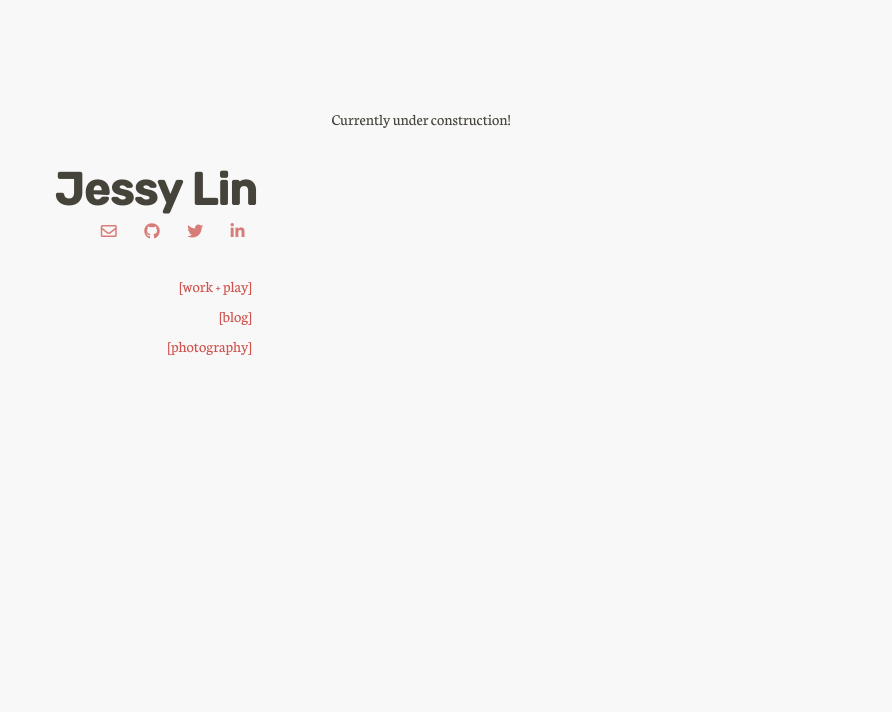
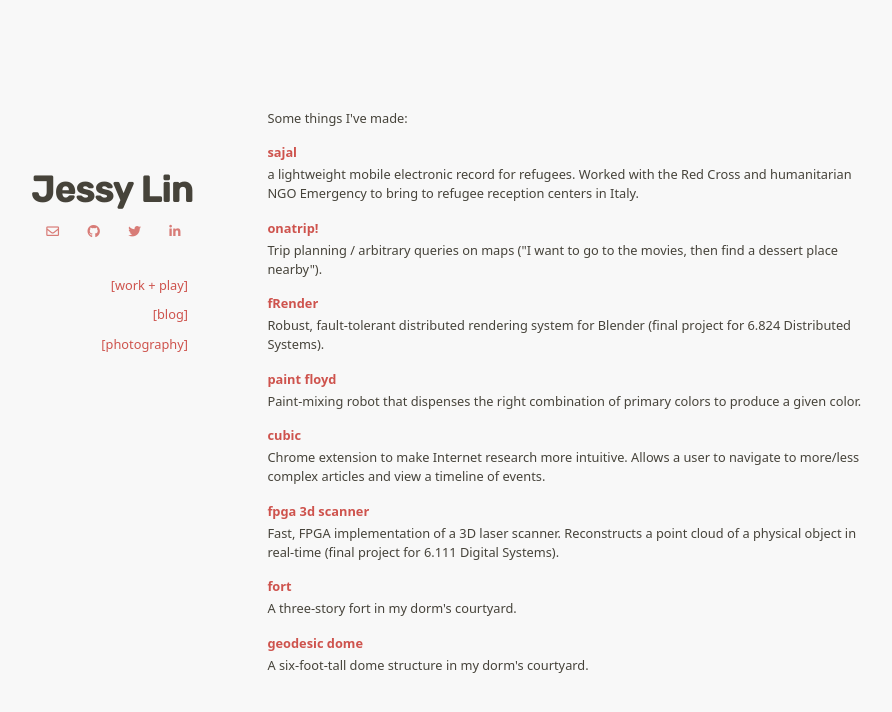
Before and after one commit to jlin816/jlin816.github.io, a Jekyll site: the page built from projects.html, in a window 1280 px wide. Shown: the top 712 px of the page, without its empty margins (151-1043 px from the left). Built offline with Jekyll 4.4.1, drawn with Linux system fonts in a browser that asks for light colours; nearby versions of some CDN libraries; some web fonts are replaced.

Commit message:
Some projects

```diff
--- /dev/null
+++ b/_data/projects.yml
@@ -0,0 +1,28 @@
+- title: sajal
+  description: a lightweight mobile electronic record for refugees. Worked with the Red Cross and humanitarian NGO Emergency to bring to refugee reception centers in Italy.
+
+- title: onatrip!
+  link: https://www.youtube.com/watch?v=gP2WblugDQM
+  description: Trip planning / arbitrary queries on maps ("I want to go to the movies, then find a dessert place nearby").
+
+- title: fRender
+  link: https://github.com/jlin816/fRender
+  description: Robust, fault-tolerant distributed rendering system for Blender (final project for 6.824 Distributed Systems).
+
+- title: paint floyd
+  link: https://devpost.com/software/paint-with-all-the-colors-of-the-rainbow
+  description: Paint-mixing robot that dispenses the right combination of primary colors to produce a given color.
+
+- title: cubic
+  link: https://devpost.com/software/cubic-9qu4ga
+  description: Chrome extension to make Internet research more intuitive. Allows a user to navigate to more/less complex articles and view a timeline of events.
+
+- title: fpga 3d scanner
+  link: https://www.dropbox.com/s/4g4yx86q6ocib5d/6.111FinalReport.pdf?dl=0o
+  description: Fast, FPGA implementation of a 3D laser scanner. Reconstructs a point cloud of a physical object in real-time (final project for 6.111 Digital Systems).
+
+- title: fort
+  description: A three-story fort in my dorm's courtyard.
+
+- title: geodesic dome
+  description: A six-foot-tall dome structure in my dorm's courtyard.
--- a/_layouts/base.html
+++ b/_layouts/base.html
@@ -20,9 +20,7 @@
         </header>
 
         <main>
-            <div class="content-container">
             {{ content }}
-            </div>
         </main>
 
     </div>
--- a/assets/main.scss
+++ b/assets/main.scss
@@ -5,16 +5,32 @@ $text-color: #46433A;
 $anchor-text-color: #CE534D;
 $background-color: #f8f8f8;
 
+// Other body fonts:
+// - Neuton
+
 body {
-	font-family: "Neuton", serif;
-    font-size: 1em;
+	font-family: "system-ui", sans-serif;
+    font-size: .8em;
 	color: $text-color;
 	background-color: $background-color;
+    line-height: 1.5;
 }
 
-h1, h2, h3 {
+h1 {
+    font-size: 2em;
+}
+
+h2 {
+    font-size: 1.5em;
+}
+
+h6 {
+    font-size: 11px;
+    font-weight: 100;
+}
+
+h1, h2, h3, h4, h5 {
     font-family: "Rubik", sans-serif;
-    font-size: 2em;
 }
 
 header {
@@ -26,6 +42,10 @@ header {
 main {
     flex: 1 1 auto;
     margin: 0 10%;
+}
+
+.text-content-container {
+    max-width: 600px;
 }
 
 .note {
@@ -77,7 +97,6 @@ h2 {
     display: flex;
     height: 100vh;
     padding: 0px 10px;
-    margin: auto;
 }
 
 /*** anchor tags ***/
@@ -102,6 +121,19 @@ a#name-link {
 	font-size: 2.8em;
 	margin-top: 0;
 	margin-bottom: 0;
+}
+
+/* Project page */
+.project {
+  margin-top: 15px;
+}
+
+.project-title {
+  font-weight: bold;
+}
+
+.project-description {
+  margin-top: 3px;
 }
 
 /* Photography page */
@@ -165,7 +197,7 @@ a#name-link {
 	.wrapper {
         flex-direction: row;
 		width: 85%;
-        margin-left: 10%;
+        margin-left: 5%;
 	}
 
     .sidebar-nav {
@@ -180,7 +212,6 @@ a#name-link {
 	}
 
     main {
-        overflow-y: scroll;
       margin: 0 5%;
       padding: 10% 0;
     }
--- a/index.html
+++ b/index.html
@@ -3,6 +3,7 @@ layout: base
 ---
 Hi! I'm a senior at MIT studying computer science + electrical engineering and philosophy.
 
+<div class="text-content-container">
   <h2>currently</h2>
   <ul>
       <li>research intern @ <a href="https://ai.google/">Google Research NYC</a></li>
@@ -16,3 +17,4 @@ Hi! I'm a senior at MIT studying computer science + electrical engineering and p
       <li>corporate relations director / devops @ <a href="https://hackmit.org">HackMIT</a></li>
       <li>product engineer intern @ <a href="https://fin.com">Fin</a></li>
   </ul>
+</div>
--- a/photo.html
+++ b/photo.html
@@ -4,7 +4,11 @@ layout: base
 <div id="gallery">
     {% for image in site.static_files %}
         {% if image.path contains 'images/photography/thumbnails' %}
+          {% if image.path contains 'wide' %}
+            <img class="wide" src="{{ image.path }}" itemprop="image" />
+          {% else %}
             <img src="{{ image.path }}" itemprop="image" />
+          {% endif %}
         {% endif %}
     {% endfor %}
 </div>
--- a/projects.html
+++ b/projects.html
@@ -1,4 +1,18 @@
 ---
 layout: base
 ---
-Currently under construction!
+
+Some things I've made:
+<div class="text-content-container">
+<ul>
+  {% for project in site.data.projects %}
+  {% assign project = project_hash[1] %}
+    <li class="project">
+      <a class="project-title" href={{ project.link }}>
+        {{ project.title }}
+      </a>
+      <p class="project-description">{{ project.description }}</p>
+    </li>
+  {% endfor %}
+</ul>
+</div>
```
Also changed, not shown: _drafts/2019-01-13-three-puzzles-in-decision-theory.md (added, +52 -0 lines), _drafts/2019-01-13-whats-philosophy-anyway.md (added, +6 -0 lines), _drafts/2019-02-27-ml-reporting.md (added, +8 -0 lines), blog.html (+7 -1 lines), images/photography/thumbnails/IMG_1784.jpg (deleted), images/photography/thumbnails/IMG_2046.jpg (deleted), 7 other files. Lines whose indentation alone changed are shown as unchanged.
